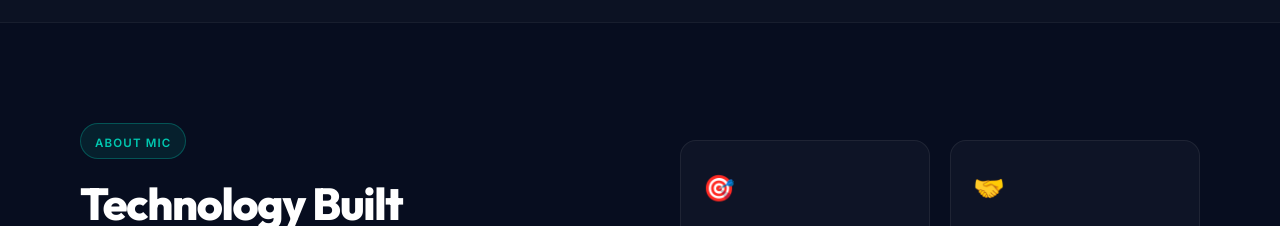
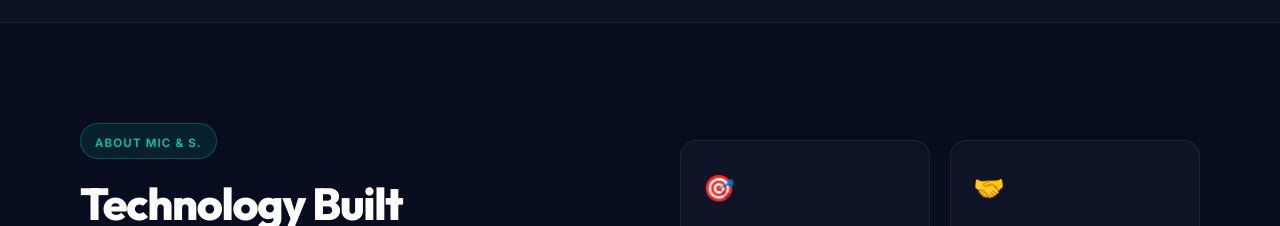
Before and after one commit to Mico46/Mic-Apps, a React (Vite) app: page / in a window 1280 px wide. Shown: the part 3300-3526 px from the top of the page. Built offline with nearby package versions, Linux system fonts and the light colour scheme; the HTML template or start-up script is replaced by a standard one.

Commit message:
Update About.tsx

```diff
--- a/src/components/About.tsx
+++ b/src/components/About.tsx
@@ -38,7 +38,7 @@ export default function About() {
             }}
           >
             <span style={{ fontSize: '0.72rem', color: '#00c9b1', fontWeight: 700, letterSpacing: '0.1em' }}>
-              ABOUT MIC
+              ABOUT MIC & S.
             </span>
           </div>
           <h2
```
